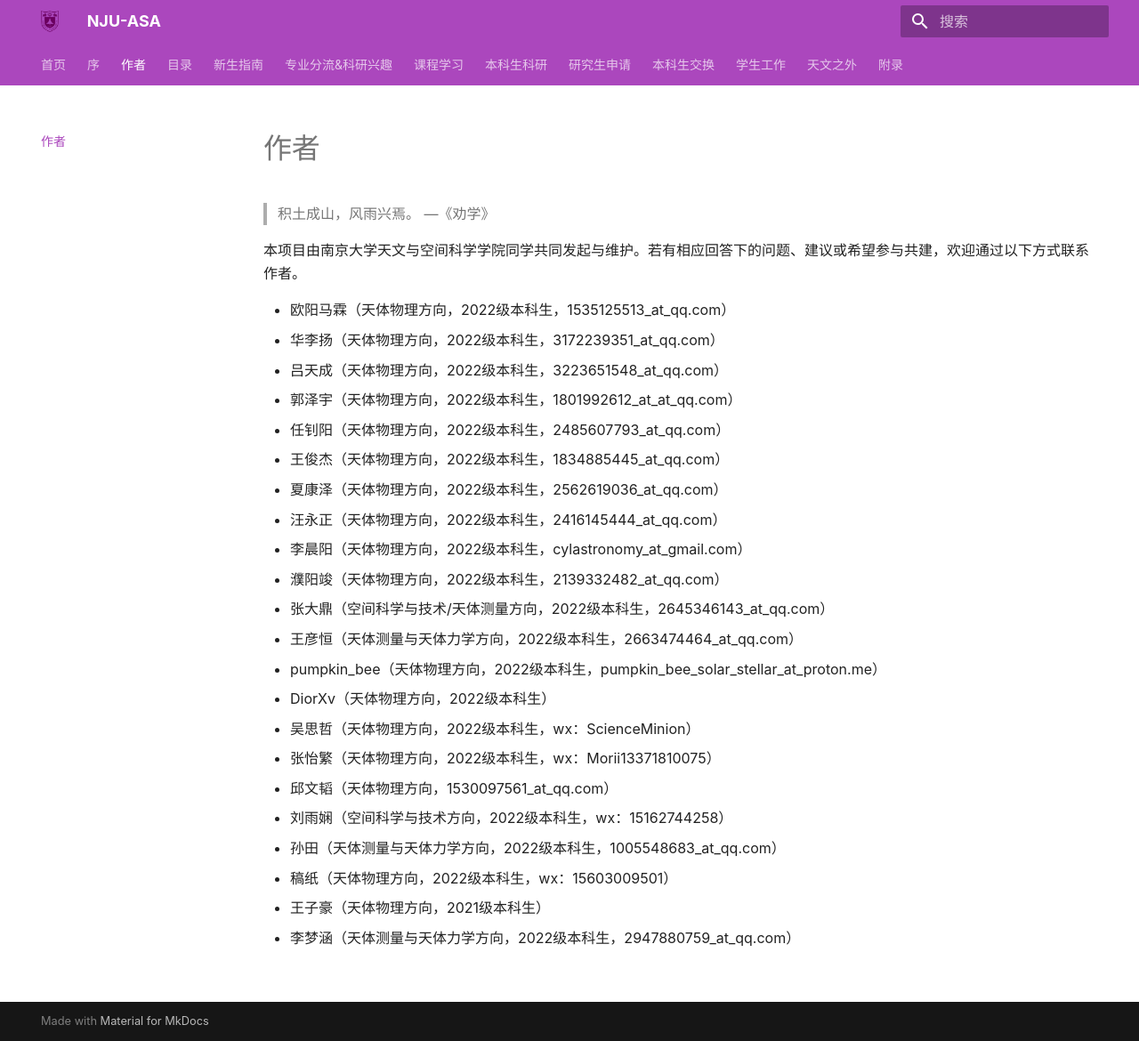
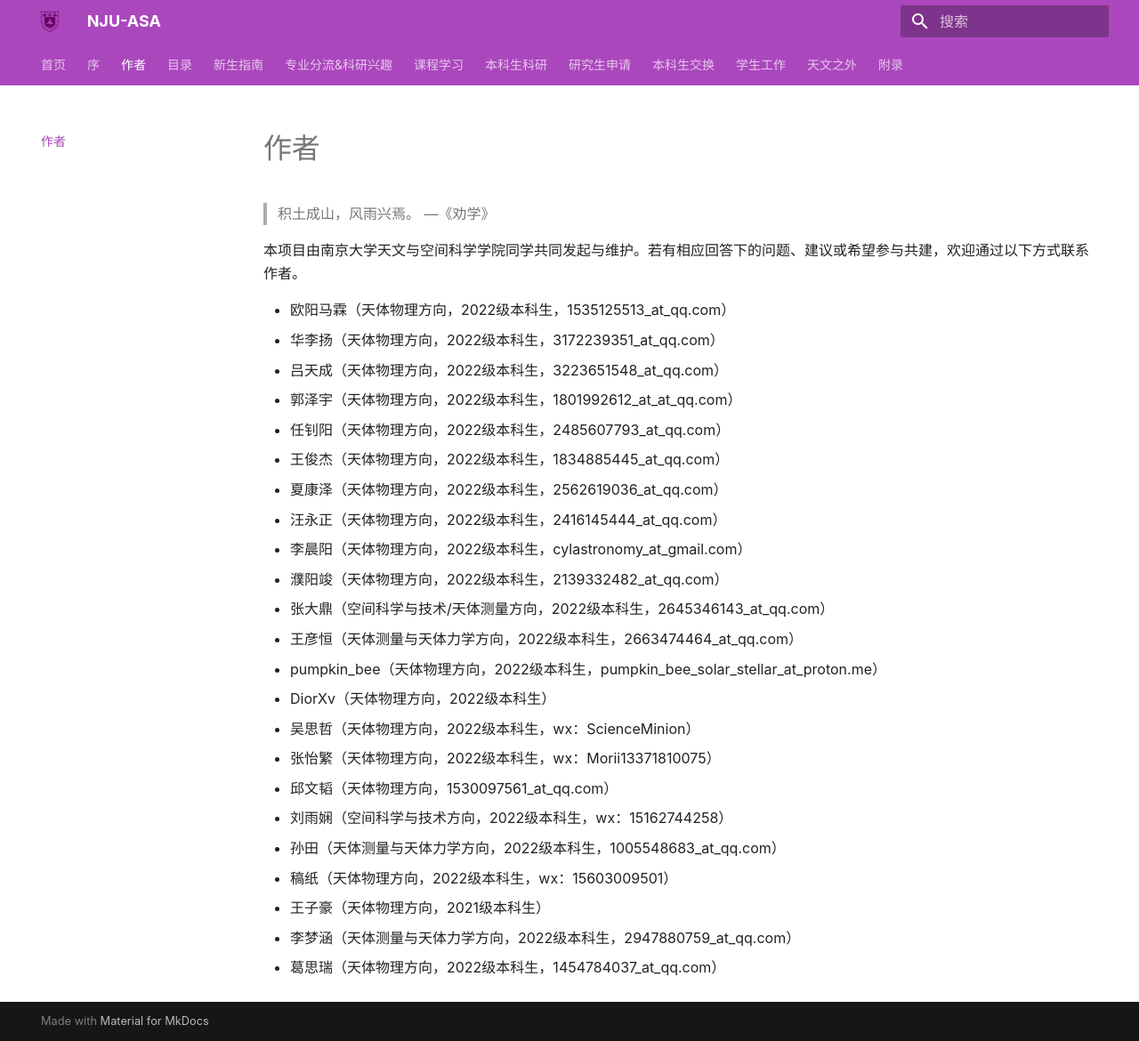
Before and after one commit to nju-astronomy/NJU-ASA, an MkDocs documentation site: the page built from docs/authors.md, in a window 1280 px wide and 1170 px high. Shown: the whole window at 89% size. Built offline with MkDocs 1.6.1 and Material for MkDocs 9.7.7, drawn with Linux system fonts in a browser that asks for light colours; some web fonts are replaced.

Commit message:
Update authors.md

```diff
--- a/docs/authors.md
+++ b/docs/authors.md
@@ -24,3 +24,4 @@
 - 稿纸（天体物理方向，2022级本科生，wx：15603009501）
 - 王子豪（天体物理方向，2021级本科生）
 - 李梦涵（天体测量与天体力学方向，2022级本科生，2947880759_at_qq.com）
+- 葛思瑞（天体物理方向，2022级本科生，1454784037_at_qq.com）
```
